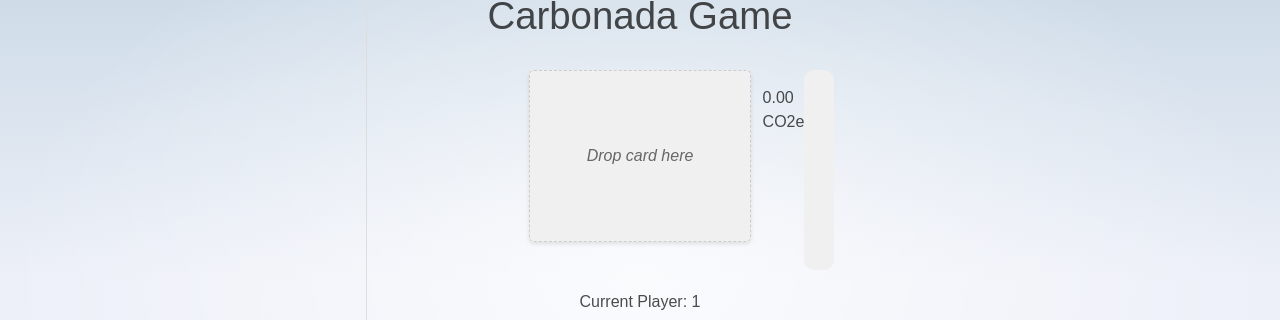
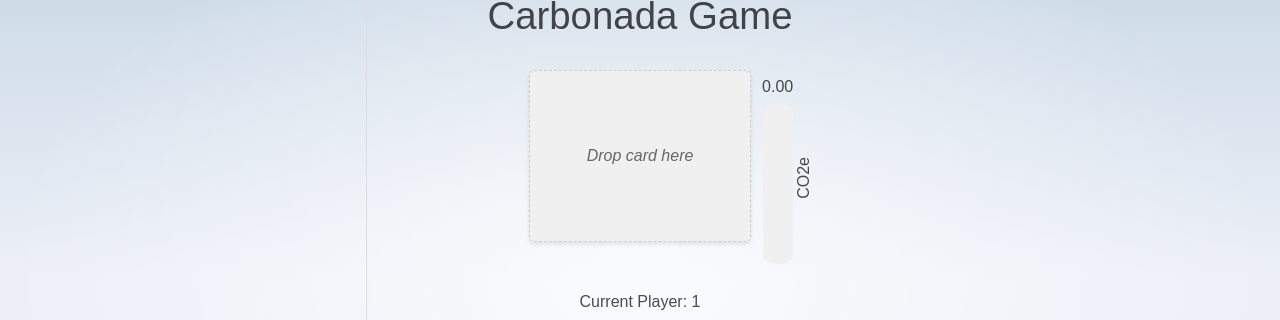
Before and after one commit to Vokturz/carbon-front, a SvelteKit app: page / in a window 1280 px wide. Both pictures are taken after a click on the button "Start Game". Shown: the part 122-442 px from the top of the page. Built offline with nearby package versions, Linux system fonts and the light colour scheme.

Commit message:
Move progress bar to reusable component, improve code structure

```diff
--- a/src/routes/carbonada/CarbonadaDisplay.svelte
+++ b/src/routes/carbonada/CarbonadaDisplay.svelte
@@ -2,22 +2,11 @@
     import { createEventDispatcher } from 'svelte';
     import { carbonada, draggingCard, progress, gameState } from './stores';
 	import { placeCard } from './carbonadaLogic';
-	import { cubicOut } from 'svelte/easing';
-	import { tweened } from 'svelte/motion';
+	import ProgressBar from './ProgressBar.svelte';
 
     let hoveringIndex: number | null = null;
 
     const dispatch = createEventDispatcher();
-
-	const tweenedProgress = tweened(0, {
-		duration: 400, // Duration of the animation in milliseconds
-		easing: cubicOut
-	});
-
-	progress.subscribe(value => {
-		tweenedProgress.set(value);
-	});
-
 
     function handleDragOver(event: DragEvent, index: number) {
       event.preventDefault();
@@ -69,10 +58,7 @@
 		{/if}
       </div>
     </div>
-	<div class="progress-container">
-		<p>{$gameState.currentCO2e.toFixed(2)} CO2e</p>
-		<progress value={$tweenedProgress}></progress>
-	</div>
+	<ProgressBar />
   </div>
 
   <style>
@@ -92,44 +78,6 @@
 	  min-height: 200px;
 	  justify-content: center;
 	}
-
-	.progress-container {
-		position: absolute;
-		margin-left: 80%;
-		right: 0;
-		top: 0;
-		bottom: 0;
-		width: 30px;
-		display: flex;
-		align-items: stretch;
-	}
-
-	.progress-container progress {
-	  width: 100%;
-	  height: auto;
-	  -webkit-appearance: none;
-	  appearance: none;
-	  writing-mode: vertical-lr; /* Make the progress bar vertical */
-	  transform: rotate(180deg); /* Flip the progress bar */
-	}
-
-	/* Webkit styles for the progress bar */
-	.progress-container progress::-webkit-progress-bar {
-	  background-color: #f0f0f0;
-	  border-radius: 10px;
-	}
-
-	.progress-container progress::-webkit-progress-value {
-	  background-color: #4CAF50;
-	  border-radius: 10px;
-	}
-
-	/* Firefox styles for the progress bar */
-	.progress-container progress::-moz-progress-bar {
-	  background-color: #4CAF50;
-	  border-radius: 10px;
-	}
-
 
     .cards-dropped-list {
 		position: absolute;
--- /dev/null
+++ b/src/routes/carbonada/ProgressBar.svelte
@@ -0,0 +1,76 @@
+<script>
+	import { cubicOut } from 'svelte/easing';
+	import { tweened } from 'svelte/motion';
+	import { progress, gameState } from './stores';
+
+    const tweenedProgress = tweened(0, {
+		duration: 400, // Duration of the animation in milliseconds
+		easing: cubicOut
+	});
+
+    progress.subscribe(value => {
+		tweenedProgress.set(value);
+	});
+</script>
+
+<div class="progress-container">
+    <p>{$gameState.currentCO2e.toFixed(2)}</p>
+    <progress value={$tweenedProgress}></progress>
+    <p class="legend">CO2e</p>
+</div>
+
+<style>
+    .progress-container {
+		position: absolute;
+		right: 0;
+		top: 0;
+		bottom: 0;
+		width: 30px;
+		display: flex;
+		flex-direction: column;
+		align-items: center;
+	}
+
+	.progress-container p {
+        margin: 0;
+        padding: 5px;
+        text-align: center;
+        font-size: 16px;
+    }
+	.progress-container progress {
+	  width: 100%;
+	  /* height: auto; */
+	  -webkit-appearance: none;
+	  appearance: none;
+	  writing-mode: vertical-lr;
+	  transform: rotate(180deg);
+	}
+
+	/* Webkit styles for the progress bar */
+	.progress-container progress::-webkit-progress-bar {
+	  background-color: #f0f0f0;
+	  border-radius: 10px;
+	}
+
+	.progress-container progress::-webkit-progress-value {
+	  background-color: #4CAF50;
+	  border-radius: 10px;
+	}
+
+	/* Firefox styles for the progress bar */
+	.progress-container progress::-moz-progress-bar {
+	  background-color: #4CAF50;
+	  border-radius: 10px;
+	}
+
+    .progress-container .legend {
+        margin-top: 5px;
+        font-size: 16px;
+        text-align: center;
+        transform: rotate(-90deg);
+        transform-origin: right center;
+        position: absolute;
+        top: 30%;
+        white-space: nowrap;
+    }
+</style>
```
